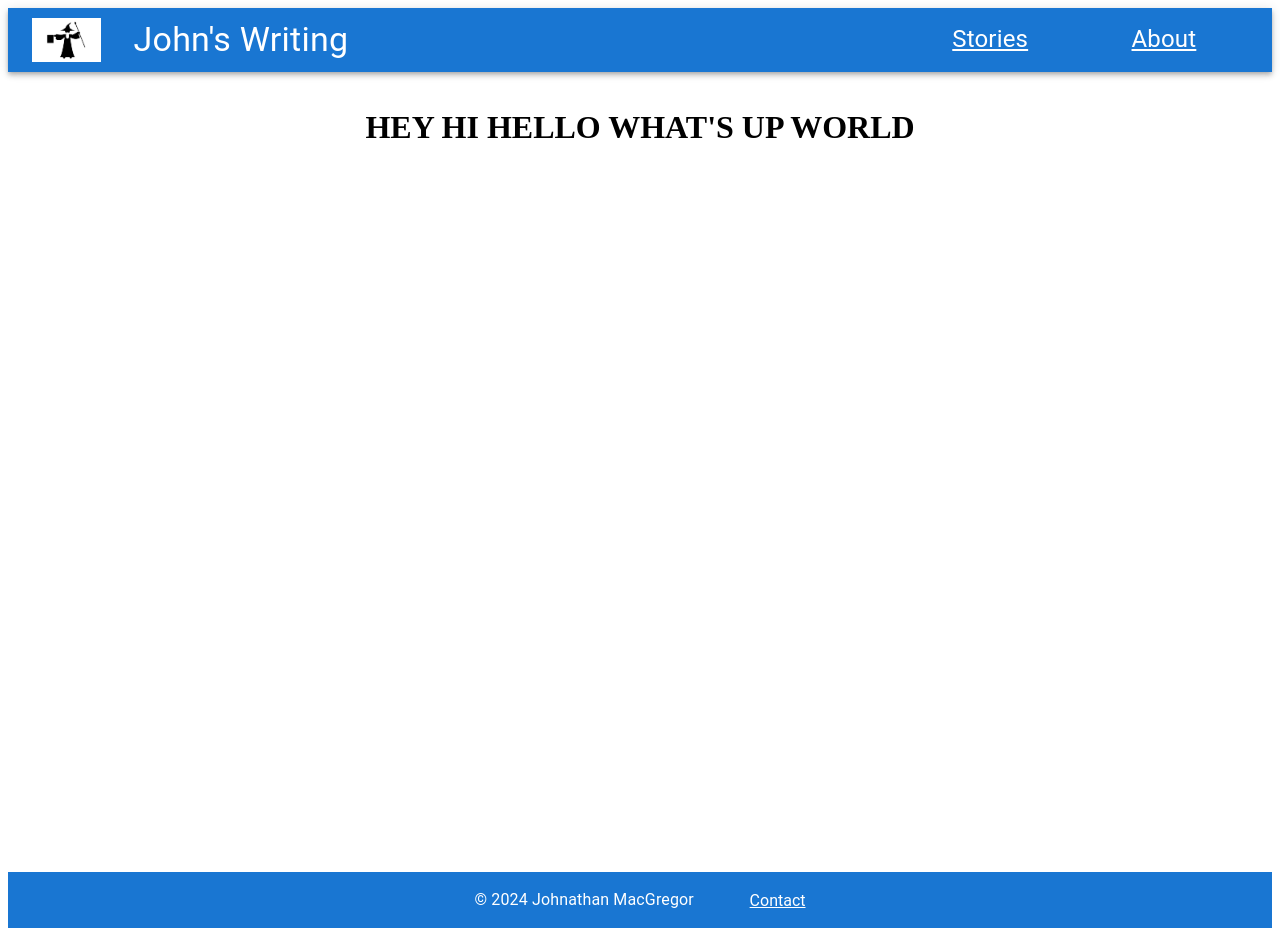
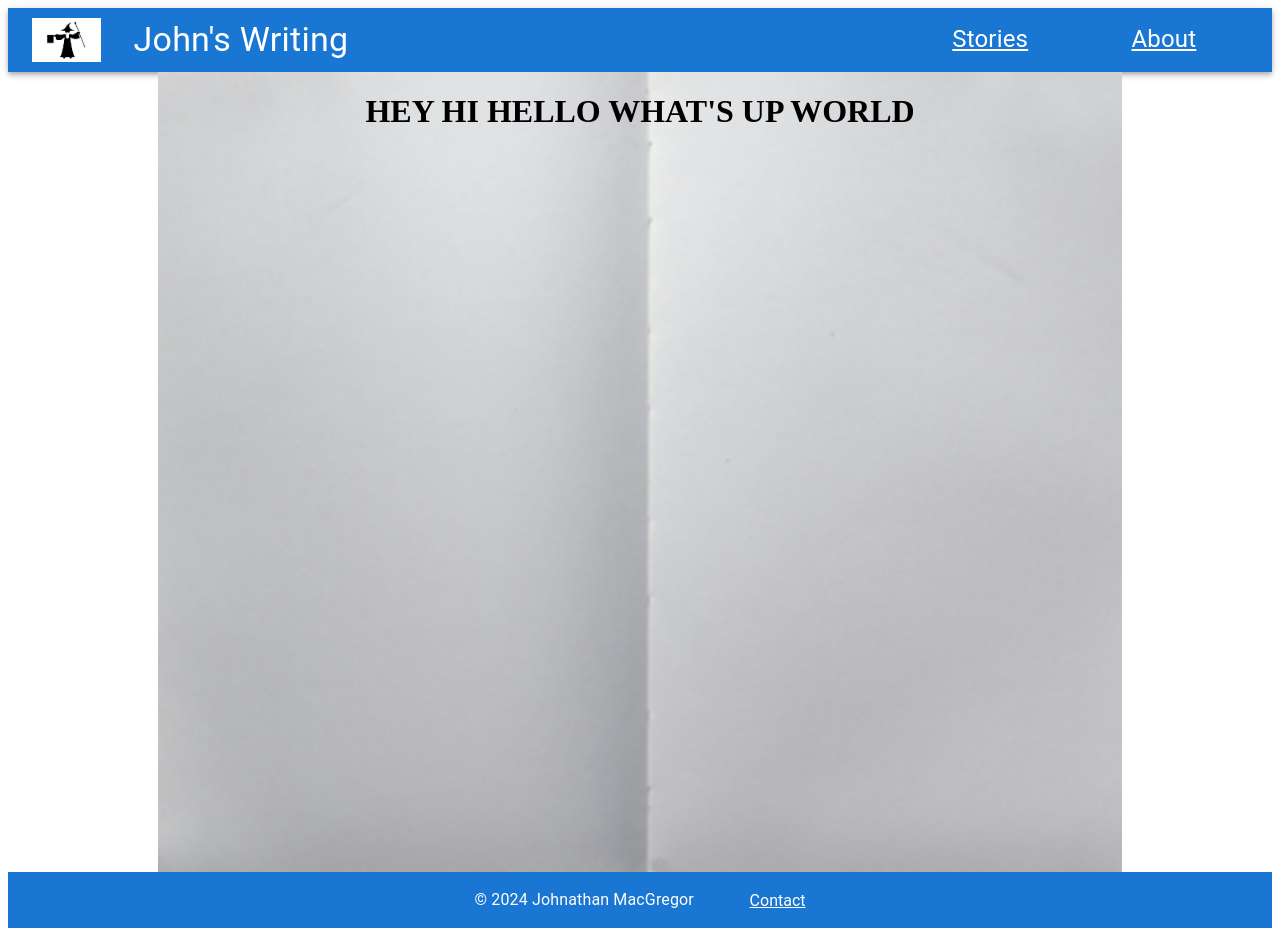
Before and after one commit to jdmac020/writing-site, a React (Vite) app: page / in a window 1280 px wide. Built offline with nearby package versions, Linux system fonts and the light colour scheme.

Commit message:
Add background image

```diff
--- a/src/components/MainLayout.tsx
+++ b/src/components/MainLayout.tsx
@@ -12,15 +12,23 @@ export const MainLayout = () => {
   return (
     <ThemeProvider theme={theme}>
       <NavBar />
-      <Container maxWidth={'xl'} sx={{height: '100%'}}>
-        <Grid
+      <Container sx={{height: '100%', width: '80%'}}>
+        <GridWithBackground
           container
+          justifySelf={'center'}
           justifyContent={'center'}
-          sx={{ paddingTop: '1rem', height: '100%'}}>
+          sx={{ height: '100%'}}>
           <Outlet />
-        </Grid>
+        </GridWithBackground>
       </Container>
       <Footer />
     </ThemeProvider>
   );
 };
+
+const GridWithBackground = styled(Grid)`
+  height: 100%;
+  width: 100%;
+  background-image: url(${pageBackground});
+  background-position: center;
+`
```
Also changed, not shown: src/assets/background.jpg (added).
